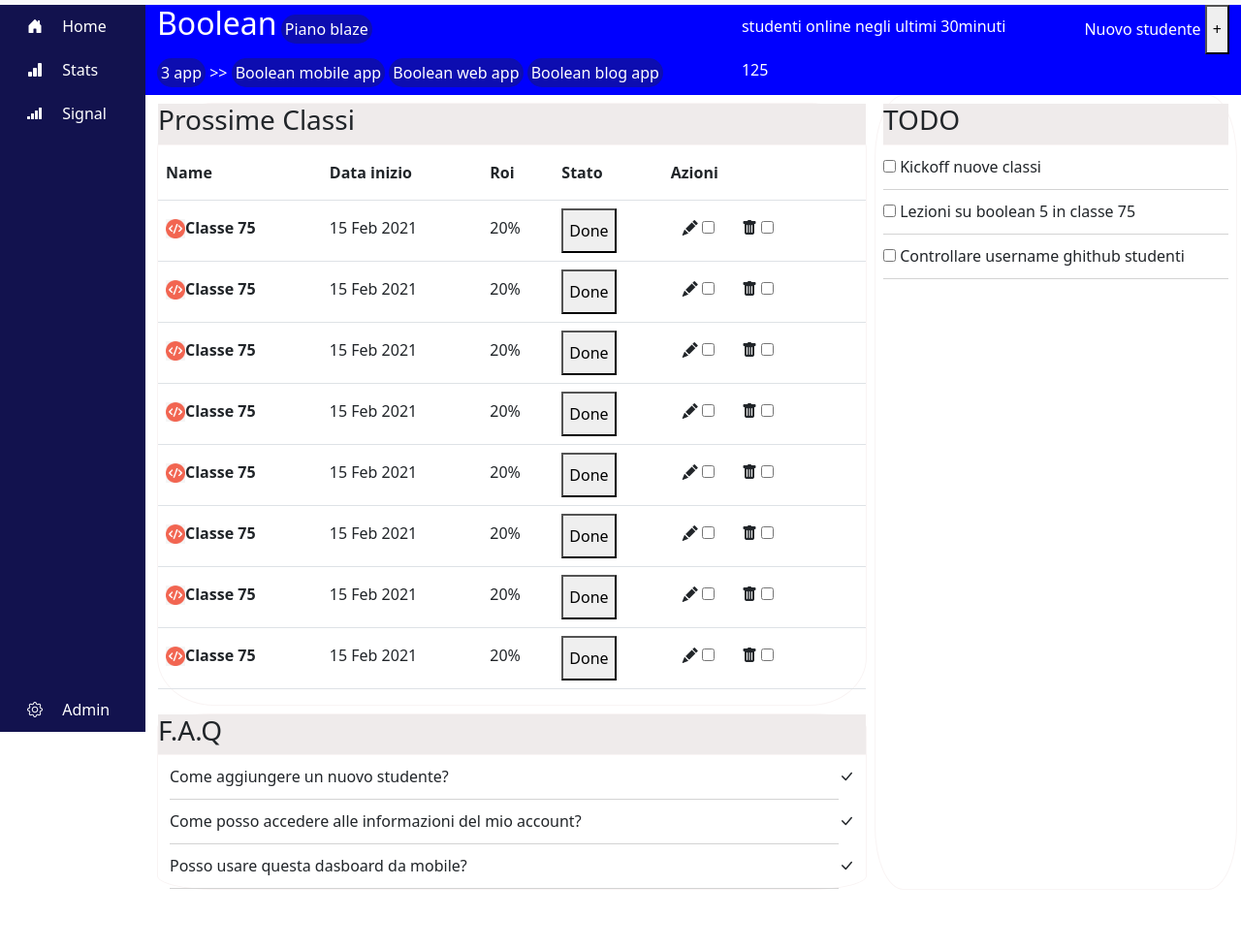
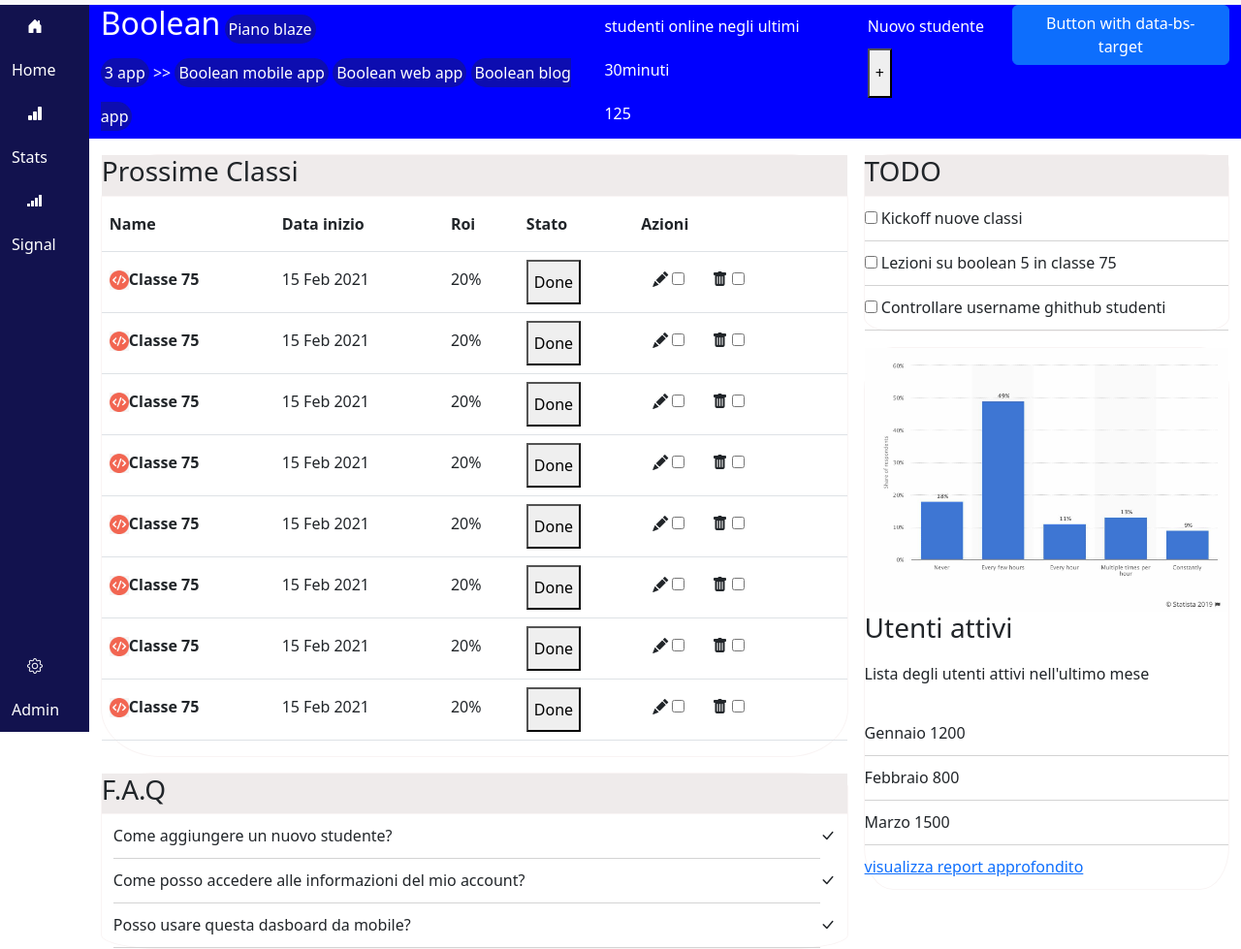
Before and after one commit to Catiflam/Bootstrap-Dashboard, a plain HTML site: page index.html in a window 1280 px wide. Shown: the part 49-1028 px from the top of the page at 97% size. Before the commit the page ends 967 px from the top, so only its background shows below. Drawn offline with nearby package versions, Linux system fonts and the light colour scheme.

Commit message:
edit offcanvas

```diff
--- a/css/style.css
+++ b/css/style.css
@@ -31,6 +31,7 @@
 	/* min-width: 150px;
 	min-height: 80px; */
 	line-height: 45px;
+	/* border: 1px solid red; */
 }
 
 .radius {
--- a/index.html
+++ b/index.html
@@ -84,15 +84,15 @@
 							<span>Nuovo studente</span>
 							<button>+</button>
 						</div>
+						<button class="btn btn-primary" type="button" data-bs-toggle="offcanvas" data-bs-target="#offcanvasExample" aria-controls="offcanvasExample">Button with data-bs-target</button>
 					</div>
-
-					<!-- MIDDLE-CARD -->
 				</header>
+				<!-- MIDDLE-CARD -->
 				<div class="main-card">
 					<div class="container-fluid">
 						<div class="row gx-3">
 							<div class="col-8">
-								<div class="box radius mt-2">
+								<div class="box radius mt-3">
 									<div class="intex">
 										<h3>Prossime Classi</h3>
 									</div>
@@ -257,7 +257,7 @@
 									</div>
 								</div>
 								<!-- SECOND CARD -->
-								<div class="box mt-2 radius">
+								<div class="box mt-3 radius">
 									<div class="intex">
 										<h3>F.A.Q</h3>
 									</div>
@@ -291,8 +291,8 @@
 								</div>
 							</div>
 							<!-- TIRD CARD -->
-							<div class="col-4 radius">
-								<div class="box mt-2">
+							<div class="col-4">
+								<div class="box mt-3 radius">
 									<div class="intex">
 										<h3>TODO</h3>
 									</div>
@@ -309,8 +309,36 @@
 										<span>Controllare username ghithub studenti</span>
 									</div>
 								</div>
-								<div class="box mt-2"></div>
+								<div class="box mt-3 radius">
+									<div class="static">
+										<img src="./img/stats.jpeg" class="image img-fluid" alt="" />
+										<h3>Utenti attivi</h3>
+										<p>Lista degli utenti attivi nell'ultimo mese</p>
+									</div>
+									<div class="chek">Gennaio 1200</div>
+									<div class="chek">Febbraio 800</div>
+									<div class="chek">Marzo 1500</div>
+									<div><a href="#">visualizza report approfondito</a></div>
+								</div>
 							</div>
+						</div>
+					</div>
+				</div>
+
+				<div class="offcanvas offcanvas-start" tabindex="-1" id="offcanvasExample" aria-labelledby="offcanvasExampleLabel">
+					<div class="offcanvas-header">
+						<h5 class="offcanvas-title" id="offcanvasExampleLabel">Offcanvas</h5>
+						<button type="button" class="btn-close" data-bs-dismiss="offcanvas" aria-label="Close"></button>
+					</div>
+					<div class="offcanvas-body">
+						<div>Some text as placeholder. In real life you can have the elements you have chosen. Like, text, images, lists, etc.</div>
+						<div class="dropdown mt-3">
+							<button class="btn btn-secondary dropdown-toggle" type="button" data-bs-toggle="dropdown">Dropdown button</button>
+							<ul class="dropdown-menu">
+								<li><a class="dropdown-item" href="#">Action</a></li>
+								<li><a class="dropdown-item" href="#">Another action</a></li>
+								<li><a class="dropdown-item" href="#">Something else here</a></li>
+							</ul>
 						</div>
 					</div>
 				</div>
```
